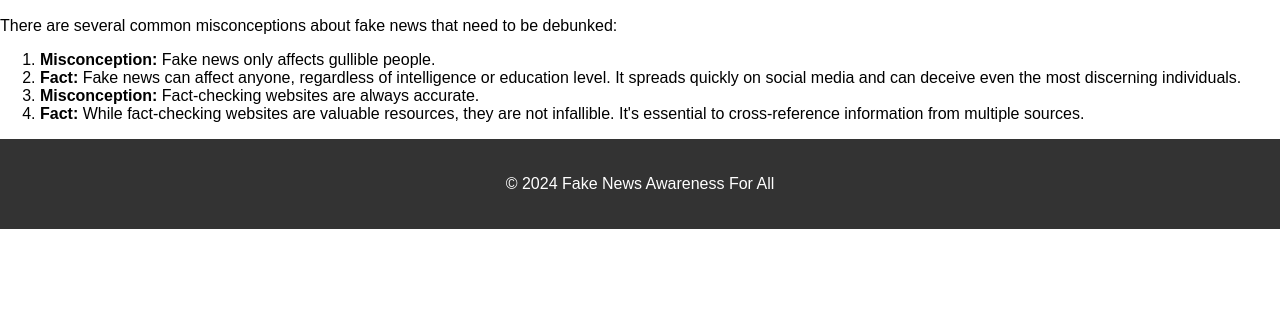
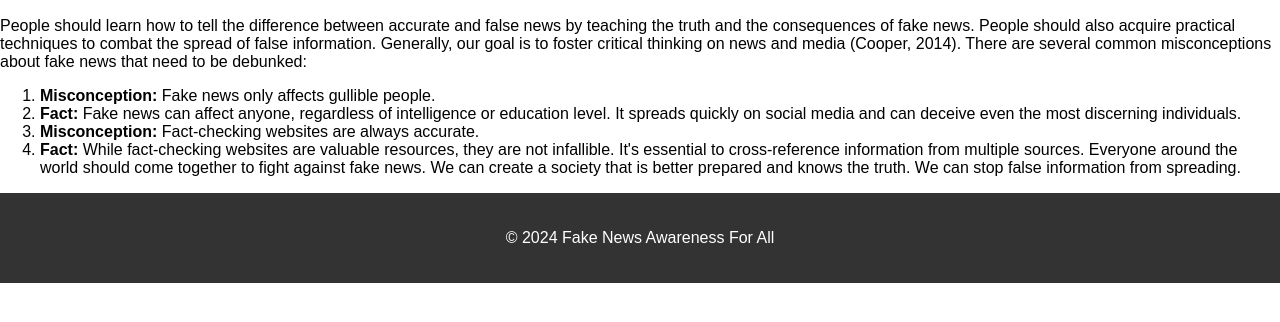
Before and after one commit to ianiee11/Fake-news-awareness-website-for-educational-purposes, a plain HTML site: page debunking-misconceptions.html in a window 1280 px wide. Shown: the part 178-500 px from the top of the page. Drawn offline with Linux system fonts and the light colour scheme; files that its build step writes are made by us from their sources.

Commit message:
Update debunking-misconceptions.html

```diff
--- a/debunking-misconceptions.html
+++ b/debunking-misconceptions.html
@@ -27,12 +27,12 @@
 
   <section class="misconceptions-section">
     <h2>Debunking Misconceptions</h2>
-    <p>There are several common misconceptions about fake news that need to be debunked:</p>
+    <p>People should learn how to tell the difference between accurate and false news by teaching the truth and the consequences of fake news. People should also acquire practical techniques to combat the spread of false information. Generally, our goal is to foster critical thinking on news and media (Cooper, 2014). There are several common misconceptions about fake news that need to be debunked:</p>
     <ol>
       <li><strong>Misconception:</strong> Fake news only affects gullible people.</li>
       <li><strong>Fact:</strong> Fake news can affect anyone, regardless of intelligence or education level. It spreads quickly on social media and can deceive even the most discerning individuals.</li>
       <li><strong>Misconception:</strong> Fact-checking websites are always accurate.</li>
-      <li><strong>Fact:</strong> While fact-checking websites are valuable resources, they are not infallible. It's essential to cross-reference information from multiple sources.</li>
+      <li><strong>Fact:</strong> While fact-checking websites are valuable resources, they are not infallible. It's essential to cross-reference information from multiple sources. Everyone around the world should come together to fight against fake news. We can create a society that is better prepared and knows the truth. We can stop false information from spreading.</li>
     </ol>
   </section>
 
```
